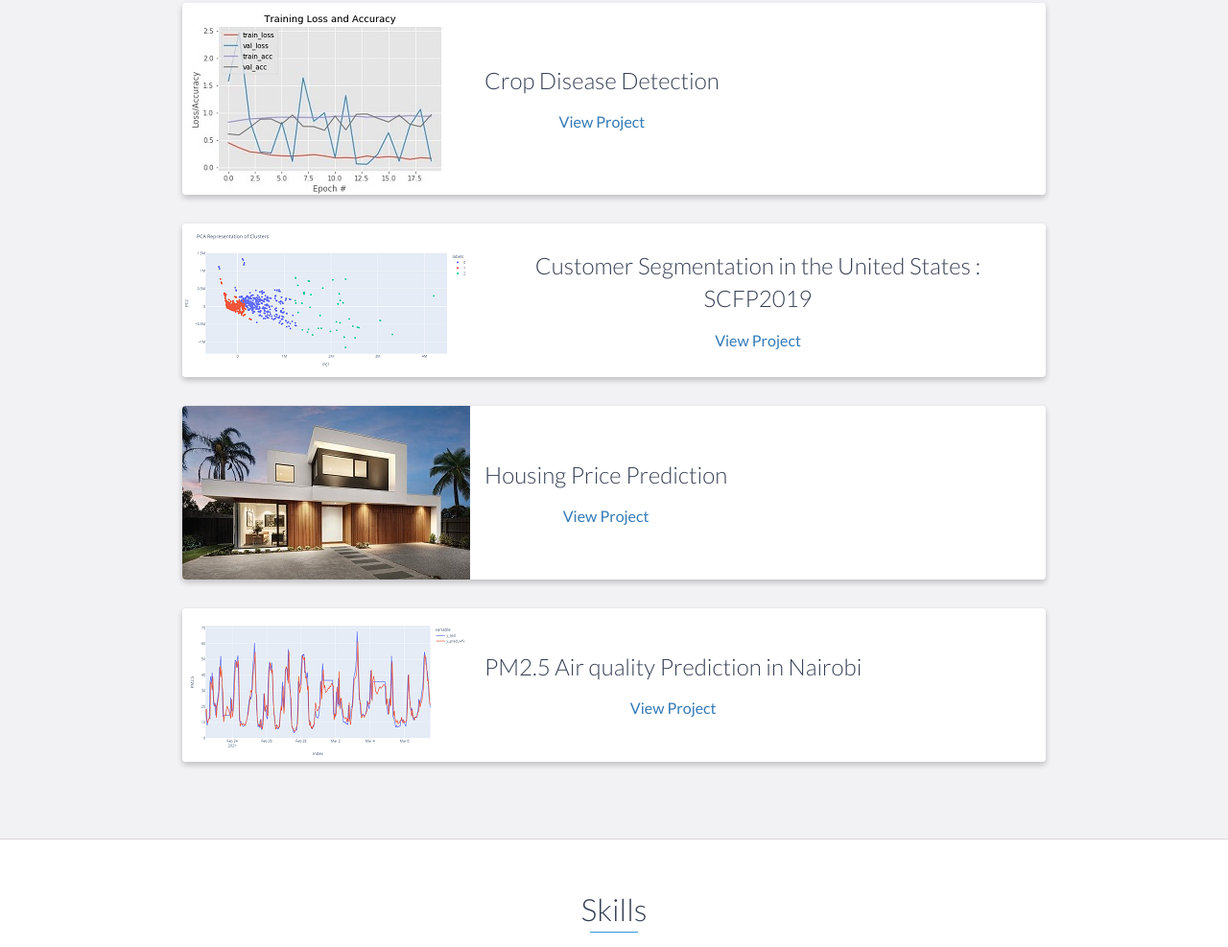
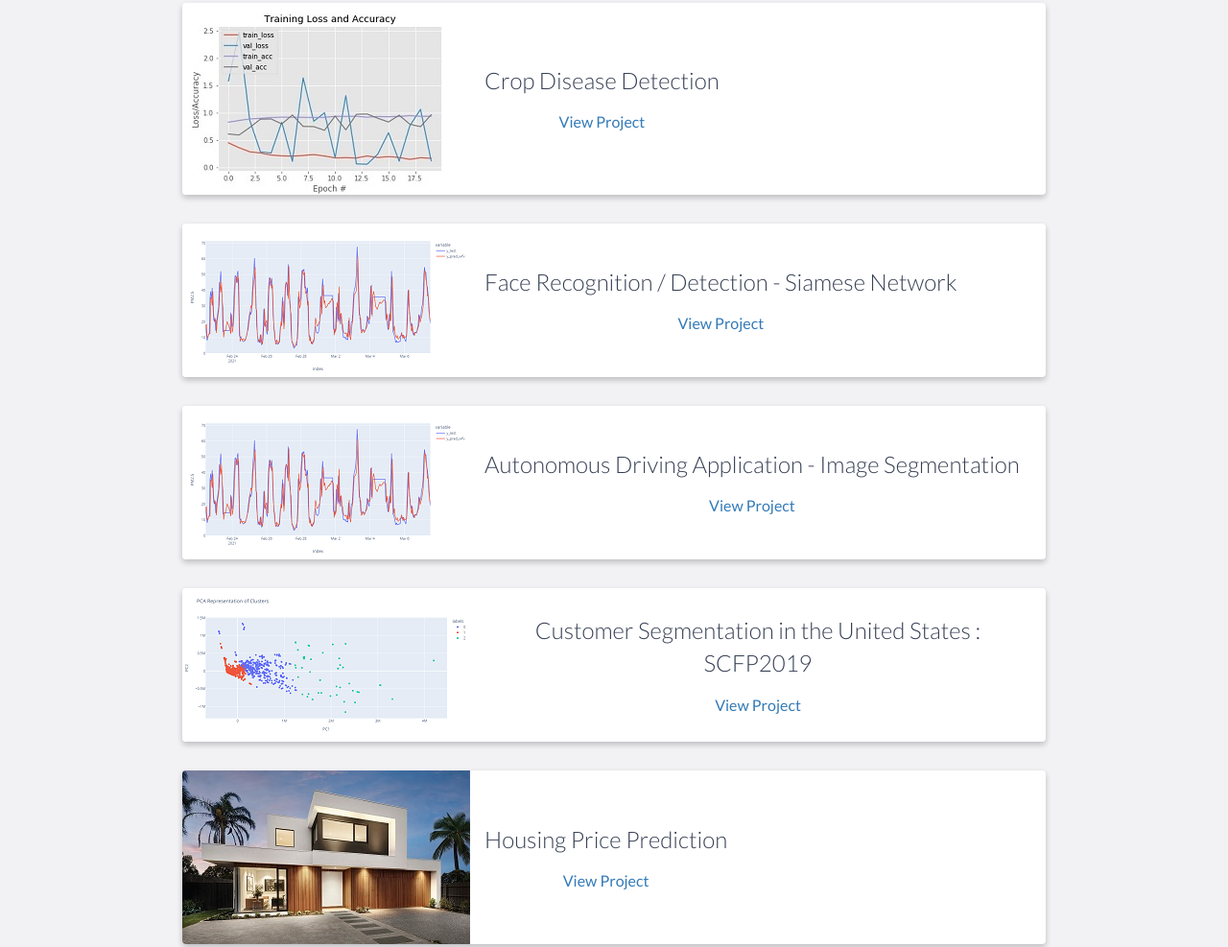
Before and after one commit to ahmed-danjuma-ibn-harun/ahmed-danjuma-ibn-harun.github.io, a website: page index.html in a window 1280 px wide. Shown: the part 2900-3887 px from the top of the page at 96% size. Drawn offline with nearby package versions, Linux system fonts and the light colour scheme.

Commit message:
Update index.html

```diff
--- a/index.html
+++ b/index.html
@@ -213,6 +213,38 @@
                 </div>
                 <!-- End .project -->
 
+		<div class="project shadow-large">
+                    <div class="project-image">
+                        <img src="images/newplot%20(2).png" />
+                    </div>
+                    <!-- End .project-image -->
+                    <div class="project-info">
+                        <h3>Face Recognition / Detection - Siamese Network</h3>
+                        <p>
+
+                        </p>
+                        <a href="#">View Project</a>
+                    </div>
+                    <!-- End .project-info -->
+                </div>
+                <!-- End .project -->
+
+		<div class="project shadow-large">
+                    <div class="project-image">
+                        <img src="images/newplot%20(2).png" />
+                    </div>
+                    <!-- End .project-image -->
+                    <div class="project-info">
+                        <h3>Autonomous Driving Application - Image Segmentation </h3>
+                        <p>
+
+                        </p>
+                        <a href="#">View Project</a>
+                    </div>
+                    <!-- End .project-info -->
+                </div>
+                <!-- End .project -->
+
                 <div class="project shadow-large">
                     <div class="project-image">
                         <img src="images/newplot.png" />
@@ -272,6 +304,8 @@
             <li>JavaScript</li>
             <li>Python</li>
             <li>Tensorflow</li>
+	    <li>Tensorflow.js</li>
+	    <li>Tensorflow Serving</li>
             <li>SQL</li>
             <li>Node.js</li>
             <li>MongoDB Atlas</li>
```
